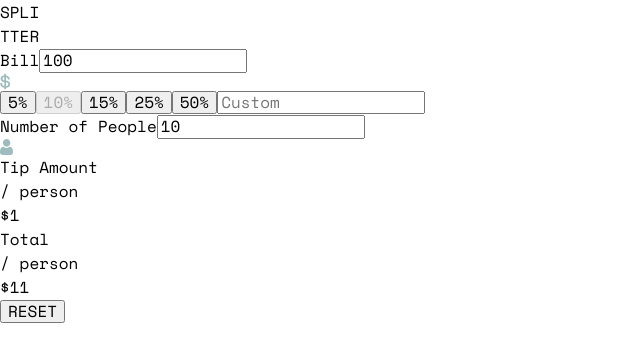
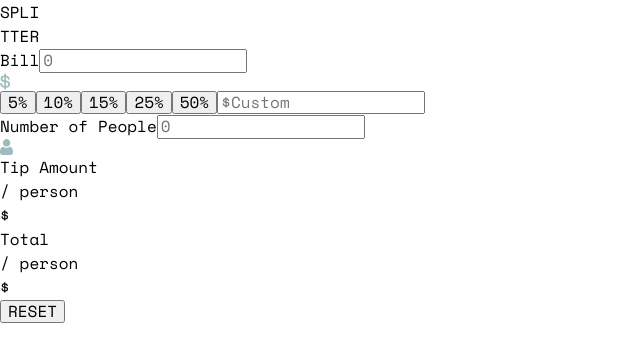
Before and after one commit to r-yadav01/fm-tip-component-app, a React (Vite) app: page / in a window 1280 px wide. Shown: the top 362 px of the page, without its empty margins (0-640 px from the left). Built offline with nearby package versions, Linux system fonts and the light colour scheme.

Commit message:
Add interactivity with state setter functions

```diff
--- a/src/Calculator.jsx
+++ b/src/Calculator.jsx
@@ -1,9 +1,15 @@
 import React from 'react';
 
 export function Calculator() {
-  const [totalBill, setTotalBill] = React.useState(100);
-  const [totalPeople, setTotalPeople] = React.useState(10);
-  const [tipChosen, setTipChosen] = React.useState('10%');
+  const [totalBill, setTotalBill] = React.useState('');
+  const [totalPeople, setTotalPeople] = React.useState('');
+  const [tipChosen, setTipChosen] = React.useState('');
+
+  function resetAllStates() {
+    setTipChosen('');
+    setTotalPeople('');
+    setTotalBill('');
+  }
 
   return (
     <article>
@@ -11,23 +17,30 @@ export function Calculator() {
         about='Bill'
         iconPath='icon-dollar.svg'
         value={totalBill}
+        onValueChange={setTotalBill}
       />
-      <SelectTip tipChosen={tipChosen} />
+      <SelectTip
+        tipChosen={tipChosen}
+        onTipChange={setTipChosen}
+      />
       <InputInfo
         about='Number of People'
         iconPath='icon-person.svg'
         value={totalPeople}
+        onValueChange={setTotalPeople}
       />
       <Result
         bill={totalBill}
         totalPeople={totalPeople}
         tipInfo={tipChosen}
+        setTotalPeople={setTotalPeople}
+        reset={resetAllStates}
       />
     </article>
   );
 }
 
-function InputInfo({ about, iconPath, value }) {
+function InputInfo({ about, iconPath, value, onValueChange }) {
   const inputId = about.replace(/\s+/g, '');
 
   return (
@@ -36,7 +49,9 @@ function InputInfo({ about, iconPath, value }) {
       <input
         type='number'
         id={inputId}
-        value={value}
+        value={value === 0 ? '' : value}
+        placeholder='0'
+        onChange={(e) => onValueChange(Number(e.target.value))}
       />
       <img
         src={`./src/assets/${iconPath}`}
@@ -46,14 +61,8 @@ function InputInfo({ about, iconPath, value }) {
   );
 }
 
-function SelectTip({ tipChosen }) {
+function SelectTip({ tipChosen, onTipChange }) {
   const tipPercents = ['5%', '10%', '15%', '25%', '50%'];
-
-  // let customTip = false;
-
-  // if (!tipChosen.endsWith('%')) {
-  //   customTip = true;
-  // }
 
   const tipElements = tipPercents.map((percent) => {
     let selected = false;
@@ -61,8 +70,10 @@ function SelectTip({ tipChosen }) {
 
     return (
       <Tip
+        key={percent}
         percent={percent}
         selected={selected}
+        onSelected={onTipChange}
       />
     );
   });
@@ -72,18 +83,27 @@ function SelectTip({ tipChosen }) {
       {tipElements}
       <input
         type='number'
-        placeholder='Custom'
+        placeholder='$Custom'
+        value={tipChosen}
+        onChange={(e) => onTipChange(e.target.value)}
       />
     </section>
   );
 }
 
-function Tip({ percent, selected }) {
+function Tip({ percent, selected, onSelected }) {
   // use the selected prop to give the selected btn a distinct look
-  return <button disabled={selected}>{percent}</button>;
+  return (
+    <button
+      disabled={selected}
+      onClick={(e) => onSelected(e.target.textContent)}
+    >
+      {percent}
+    </button>
+  );
 }
 
-function Result({ bill, totalPeople, tipInfo }) {
+function Result({ bill, totalPeople, tipInfo, reset }) {
   let totalTip = null;
   if (tipInfo.endsWith('%')) {
     totalTip = (tipInfo.slice(0, -1) / 100) * bill;
@@ -93,8 +113,14 @@ function Result({ bill, totalPeople, tipInfo }) {
 
   let totalBill = bill + Number(totalTip);
 
-  const tipPerPerson = Math.ceil((totalTip / totalPeople) * 100) / 100;
-  const totalPerPerson = Math.ceil((totalBill / totalPeople) * 100) / 100;
+  // if (bill || tipInfo) totalPeople = 1;
+  // to avoid getting NaN by dividing by 0
+
+  let tipPerPerson = Math.ceil((totalTip / totalPeople) * 100) / 100;
+  let totalPerPerson = Math.ceil((totalBill / totalPeople) * 100) / 100;
+
+  if (!tipPerPerson && tipPerPerson !== 0) tipPerPerson = '';
+  if (!totalPerPerson && totalPerPerson !== 0) totalPerPerson = '';
 
   return (
     <section>
@@ -103,7 +129,7 @@ function Result({ bill, totalPeople, tipInfo }) {
           <p>Tip Amount</p>
           <p>/ person</p>
         </div>
-        <p>${tipPerPerson}</p>
+        <p>${tipPerPerson === Infinity ? '0.00' : tipPerPerson}</p>
       </div>
 
       <div>
@@ -111,10 +137,10 @@ function Result({ bill, totalPeople, tipInfo }) {
           <p>Total</p>
           <p>/ person</p>
         </div>
-        <p>${totalPerPerson}</p>
+        <p>${totalPerPerson === Infinity ? '0.00' : totalPerPerson}</p>
       </div>
 
-      <button>RESET</button>
+      <button onClick={reset}>RESET</button>
     </section>
   );
 }
```
